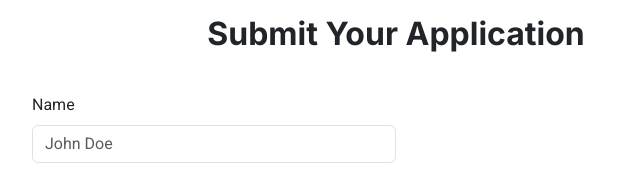
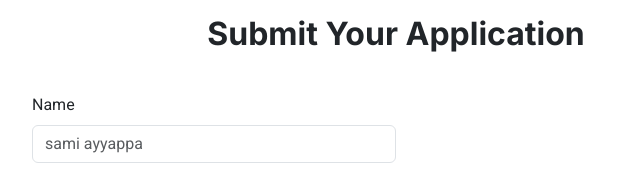
Before and after one commit to Abubakker-Siddik/Responsive-career-site-using-bootstrap, a plain HTML site: page src/index.html in a window 1280 px wide. Shown: the part 980-1156 px from the top of the page, 244-884 px from the left. Drawn offline with nearby package versions, Linux system fonts and the light colour scheme.

Commit message:
fixed  bugs

```diff
--- a/src/index.html
+++ b/src/index.html
@@ -174,7 +174,7 @@
 
                     <div class="mb-3 col-lg-6">
                         <label for="Name" class="form-label mt-3">Name</label>
-                        <input class="form-control" id="Name" name="name" placeholder="John Doe" required>
+                        <input class="form-control" id="Name" name="name" placeholder="sami ayyappa" required>
                     </div>
 
                     <div class="mb-3 col-lg-6">
```
